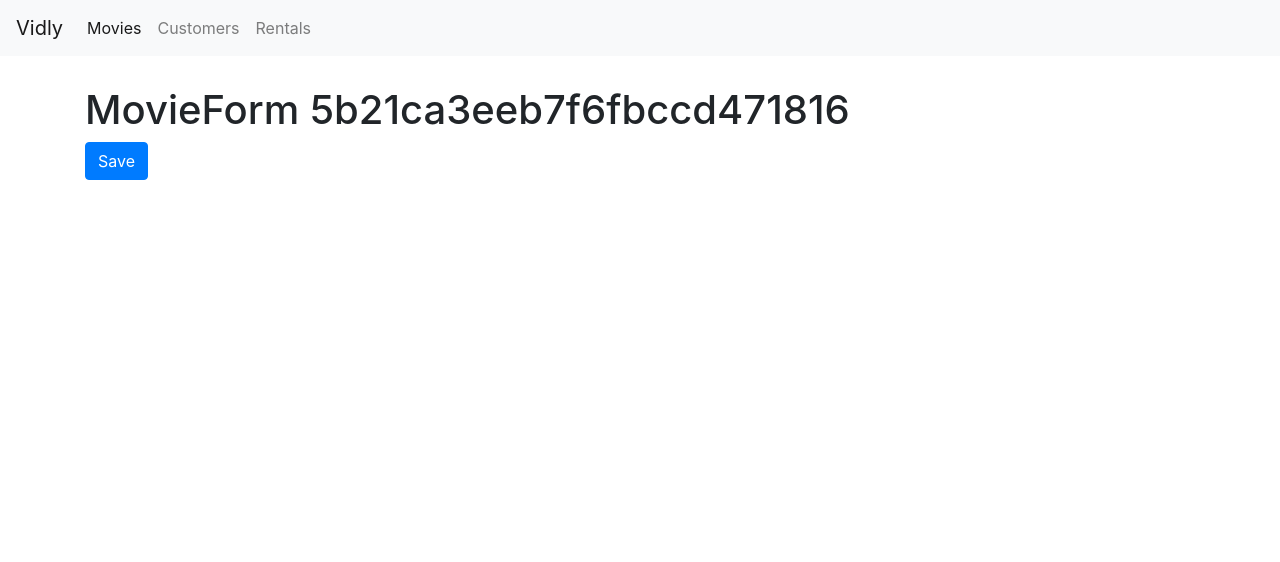
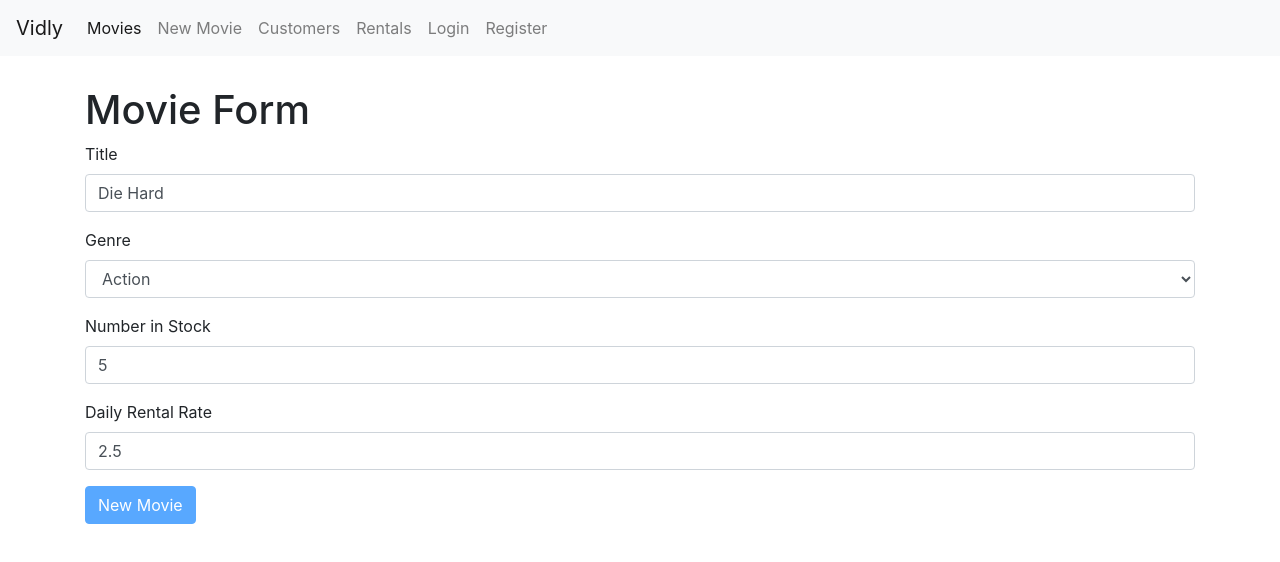
Before and after one commit to amyfranz/Mosh-Vidly, a React (Create React App) app: page /movies/5b21ca3eeb7f6fbccd471816 in a window 1280 px wide. Shown: the top 562 px of the page. Built offline with nearby package versions, Linux system fonts and the light colour scheme.

Commit message:
add new movie

```diff
--- a/package.json
+++ b/package.json
@@ -12,6 +12,7 @@
     "@testing-library/user-event": "^7.1.2",
     "bootstrap": "^4.1.1",
     "font-awesome": "^4.7.0",
+    "joi-browser": "^13.4.0",
     "lodash": "^4.17.10",
     "react": "^16.13.1",
     "react-dom": "^16.13.1",
--- a/src/App.js
+++ b/src/App.js
@@ -6,6 +6,8 @@ import Rentals from "./components/rentals";
 import NotFound from "./components/notFound";
 import NavBar from "./components/navBar";
 import MovieForm from "./components/movieForm";
+import LoginForm from "./components/loginForm.jsx";
+import Register from "./components/register";
 import "./App.css";
 
 function App() {
@@ -14,6 +16,8 @@ function App() {
       <NavBar />
       <main className="container">
         <Switch>
+          <Route path="/register" component={Register}></Route>
+          <Route path="/login" component={LoginForm}></Route>
           <Route path="/movies/:id" component={MovieForm}></Route>
           <Route path="/movies" component={Movie}></Route>
           <Route path="/customers" component={Customers}></Route>
--- /dev/null
+++ b/src/components/common/form.jsx
@@ -0,0 +1,77 @@
+import React, { Component } from "react";
+import Input from "./input";
+import SelectBox from "./selectBox";
+import Joi from "joi-browser";
+
+export default class form extends Component {
+  state = { data: {}, errors: {} };
+  validateProperty = ({ name, value }) => {
+    const obj = { [name]: value };
+    const schema = { [name]: this.schema[name] };
+    const { error } = Joi.validate(obj, schema);
+    return error ? error.details[0].message : null;
+  };
+  validate = () => {
+    const options = { abortEarly: false };
+    const { error } = Joi.validate(this.state.data, this.schema, options);
+    if (!error) return null;
+
+    const errors = {};
+    for (let item of error.details) errors[item.path[0]] = item.message;
+    return errors;
+  };
+  handleSubmit = (e) => {
+    e.preventDefault();
+    const errors = this.validate();
+    this.setState({ errors: errors || {} });
+    if (errors) {
+      return;
+    }
+    this.doSubmit();
+  };
+
+  handleChange = ({ currentTarget: input }) => {
+    const errors = { ...this.state.errors };
+    const errorMessage = this.validateProperty(input);
+    if (errorMessage) errors[input.name] = errorMessage;
+    else delete errors[input.name];
+
+    const data = { ...this.state.data };
+    data[input.name] = input.value;
+    this.setState({ data, errors });
+  };
+
+  renderButton(label) {
+    return (
+      <button className="btn btn-primary" disabled={this.validate()}>
+        {label}
+      </button>
+    );
+  }
+  renderInput(name, label, type = "text") {
+    const { data, errors } = this.state;
+    return (
+      <Input
+        type={type}
+        name={name}
+        label={label}
+        value={data[name]}
+        onChange={this.handleChange}
+        error={errors[name]}
+      />
+    );
+  }
+  renderSelect(name, label, options) {
+    const { data, errors } = this.state;
+    return (
+      <SelectBox
+        name={name}
+        label={label}
+        value={data[name]}
+        options={options}
+        onChange={this.handleChange}
+        error={errors[name]}
+      />
+    );
+  }
+}
--- /dev/null
+++ b/src/components/common/input.jsx
@@ -0,0 +1,13 @@
+import React from "react";
+
+const Input = ({ name, label, error, ...rest }) => {
+  return (
+    <div className="form-group">
+      <label htmlFor={name}>{label}</label>
+      <input {...rest} id={name} name={name} className="form-control" />
+      {error && <div className="alert alert-danger">{error}</div>}
+    </div>
+  );
+};
+
+export default Input;
--- /dev/null
+++ b/src/components/common/selectBox.jsx
@@ -0,0 +1,24 @@
+import React from "react";
+
+const SelectBox = ({ name, label, options, error, ...rest }) => {
+  return (
+    <div className="form-group">
+      <label htmlFor={name}>{label}</label>
+      <select
+        className="form-control"
+        id={name}
+        name={name}
+        {...rest}
+      >
+        {options.map((optionInfo) => (
+          <option value={optionInfo._id} key={optionInfo._id}>
+            {optionInfo.name}
+          </option>
+        ))}
+      </select>
+      {error && <div className="alert alert-danger">{error}</div>}
+    </div>
+  );
+};
+
+export default SelectBox;
--- /dev/null
+++ b/src/components/loginForm.jsx
@@ -0,0 +1,26 @@
+import React from "react";
+import Joi from "joi-browser";
+import Form from "./common/form";
+
+export default class loginForm extends Form {
+  state = { data: { username: "", password: "" }, errors: {} };
+  schema = {
+    username: Joi.string().required().label("Username"),
+    password: Joi.string().required().label("Password"),
+  };
+  render() {
+    return (
+      <div>
+        <h1>Log In</h1>
+        <form onSubmit={this.handleSubmit}>
+          {this.renderInput("username", "Username")}
+          {this.renderInput("password", "Password", "password")}
+          {this.renderButton("Login")}
+        </form>
+      </div>
+    );
+  }
+  doSubmit = () => {
+    console.log("submit");
+  };
+}
--- a/src/components/movieForm.js
+++ b/src/components/movieForm.js
@@ -1,19 +1,69 @@
 import React from "react";
+import Form from "./common/form";
+import Joi from "joi-browser";
+import { getGenres } from "../services/fakeGenreService";
+import { saveMovie, getMovie } from "../services/fakeMovieService";
 
-const MovieForm = ({ match, history }) => {
-  return (
-    <div>
-      <h1>MovieForm {match.params.id}</h1>
-      <button
-        className="btn btn-primary"
-        onClick={() => {
-          history.push("/movies");
-        }}
-      >
-        Save
-      </button>
-    </div>
-  );
-};
+export default class MovieForm extends Form {
+  state = {
+    data: { title: "", genreId: "", numberInStock: "", dailyRentalRate: "" },
+    errors: {},
+    genres: [],
+  };
+  schema = {
+    title: Joi.string().required().label("Title"),
+    genreId: Joi.string().required().label("Genre"),
+    numberInStock: Joi.number()
+      .integer()
+      .required()
+      .min(0)
+      .label("Number in Stock"),
+    dailyRentalRate: Joi.number()
+      .integer()
+      .required()
+      .min(0)
+      .max(10)
+      .label("Daily Rental Rate"),
+  };
 
-export default MovieForm;
+  componentDidMount() {
+    const genres = getGenres();
+    this.setState({ genres });
+
+    const movieId = this.props.match.params.id;
+    if (movieId === "new") return;
+
+    const movie = getMovie(movieId);
+    if (!movie) return this.props.history.replace("/not-found");
+
+    this.setState({ data: this.mapToViewModel(movie) });
+  }
+
+  mapToViewModel(movie) {
+    return {
+      _id: movie._id,
+      title: movie.title,
+      genreId: movie.genre._id,
+      numberInStock: movie.numberInStock,
+      dailyRentalRate: movie.dailyRentalRate,
+    };
+  }
+  render() {
+    return (
+      <div>
+        <h1>Movie Form</h1>
+        <form onSubmit={this.handleSubmit}>
+          {this.renderInput("title", "Title")}
+          {this.renderSelect("genreId", "Genre", this.state.genres)}
+          {this.renderInput("numberInStock", "Number in Stock", "number")}
+          {this.renderInput("dailyRentalRate", "Daily Rental Rate")}
+          {this.renderButton("New Movie")}
+        </form>
+      </div>
+    );
+  }
+  doSubmit = () => {
+    saveMovie(this.state.data);
+    this.props.history.push("/movies");
+  };
+}
--- a/src/components/navBar.js
+++ b/src/components/navBar.js
@@ -24,11 +24,20 @@ const NavBar = () => {
           <NavLink className="nav-item nav-link" to="/movies">
             Movies
           </NavLink>
+          <NavLink className="nav-item nav-link" to="/movies/new">
+            New Movie
+          </NavLink>
           <NavLink className="nav-item nav-link" to="/customers">
             Customers
           </NavLink>
           <NavLink className="nav-item nav-link" to="/rentals">
             Rentals
+          </NavLink>
+          <NavLink className="nav-item nav-link" to="/login">
+            Login
+          </NavLink>
+          <NavLink className="nav-item nav-link" to="/register">
+            Register
           </NavLink>
         </div>
       </div>
--- /dev/null
+++ b/src/components/register.jsx
@@ -0,0 +1,28 @@
+import React from "react";
+import Joi from "joi-browser";
+import Form from "./common/form";
+
+export default class Register extends Form {
+  state = { data: { username: "", password: "", name: "" }, errors: {} };
+  schema = {
+    username: Joi.string().email().required().label("Username"),
+    password: Joi.string().required().min(5).label("Password"),
+    name: Joi.string().required().label("Name"),
+  };
+  render() {
+    return (
+      <div>
+        <h1>Register</h1>
+        <form onSubmit={this.handleSubmit}>
+          {this.renderInput("username", "Username", "email")}
+          {this.renderInput("password", "Password", "password")}
+          {this.renderInput("name", "Name")}
+          {this.renderButton("Register")}
+        </form>
+      </div>
+    );
+  }
+  doSubmit = () => {
+    console.log("register");
+  };
+}
--- a/src/services/fakeMovieService.js
+++ b/src/services/fakeMovieService.js
@@ -86,13 +86,13 @@ export function getMovie(id) {
 
 export function saveMovie(movie) {
   let movieInDb = movies.find((m) => m._id === movie._id) || {};
-  movieInDb.name = movie.name;
+  movieInDb.title = movie.title;
   movieInDb.genre = genresAPI.genres.find((g) => g._id === movie.genreId);
   movieInDb.numberInStock = movie.numberInStock;
   movieInDb.dailyRentalRate = movie.dailyRentalRate;
 
   if (!movieInDb._id) {
-    movieInDb._id = Date.now();
+    movieInDb._id = Date.now().toString();
     movies.push(movieInDb);
   }
 
```
Also changed, not shown: 1 other file (tests, documents, lock files or other folders).
